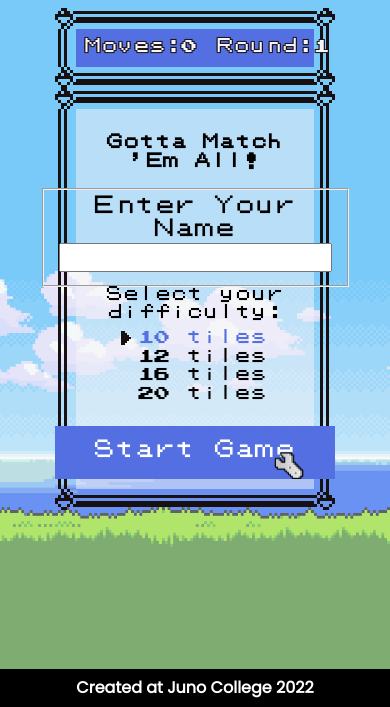
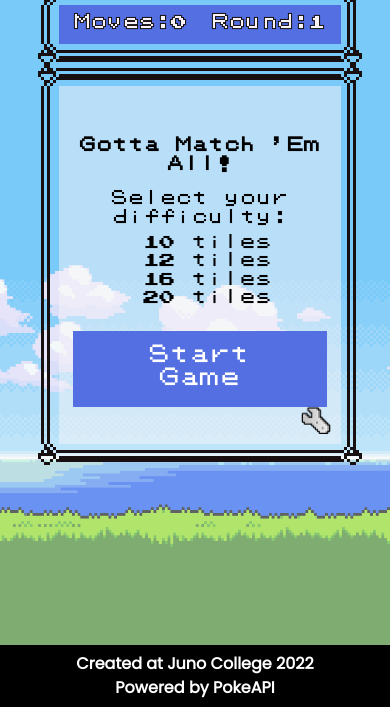
Before and after one commit to huddle3-2/shannon-taimoor-project2, a plain HTML site: page index.html in a window 390 px wide. Shown: the part 137-844 px from the top of the page. Drawn offline with Linux system fonts and the light colour scheme.

Commit message:
fixed some styling issues

```diff
--- a/index.html
+++ b/index.html
@@ -45,7 +45,7 @@
           <div class="menu" id="startGame">
             <h3>Gotta Match 'Em All!</h3>
             <form action="">
-              <fieldset name="userName" class="userName">
+              <!-- <fieldset name="userName" class="userName">
                 <label for="inputName">Enter Your Name</label>
                 <input
                   type="text"
@@ -53,8 +53,13 @@
                   id="inputName"
                   class="inputName"
                 />
-              </fieldset>
-              <fieldset name="difficulty" class="difficulty" id="difficulty">
+              </fieldset> -->
+              <fieldset
+                name="difficulty"
+                class="difficulty"
+                id="difficulty"
+                role="radiogroup"
+              >
                 <legend for="difficulty" class="difficultyLabel">
                   Select your difficulty:
                 </legend>
@@ -65,7 +70,7 @@
                     value="1"
                     id="5"
                     name="tiles"
-                    checked
+                    aria-checked="true"
                   />
                   <label tabindex="0" for="5">10 tiles</label>
                 </div>
@@ -76,6 +81,7 @@
                     value="6"
                     id="6"
                     name="tiles"
+                    aria-checked="false"
                   />
                   <label tabindex="0" for="6">12 tiles</label>
                 </div>
@@ -86,16 +92,19 @@
                     value="8"
                     id="8"
                     name="tiles"
+                    aria-checked="false"
                   />
                   <label tabindex="0" for="8">16 tiles</label>
                 </div>
                 <div class="tileSelection">
                   <input
+                    role="button"
                     class="sr-only"
                     type="radio"
                     value="10"
                     id="10"
                     name="tiles"
+                    aria-checked="false"
                   />
                   <label tabindex="0" for="10">20 tiles</label>
                 </div>
@@ -122,7 +131,10 @@
     <!-- MAIN ENDS -->
     <!-- FOOTER STARTS -->
     <footer>
-      <p>Created at Juno College 2022</p>
+      <div class="wrapper">
+        <p>Created at Juno College 2022</p>
+        <p>Powered by PokeAPI</p>
+      </div>
     </footer>
     <!-- FOOTER ENDS -->
     <script type="module" src="script.js"></script>
--- a/script.js
+++ b/script.js
@@ -105,7 +105,7 @@ pokeApp.createBoard = (pokeCards) => {
   pokeApp.loader.style.display = "none";
 };
 
-// trigger difficulty level event listener
+// add event listeners
 pokeApp.events = function () {
   document
     .querySelector("form")
@@ -313,7 +313,7 @@ pokeApp.handleMusicClick = () => {
     audio.textContent = "ON";
   }
 };
-
+//handle setting button click
 pokeApp.handleSettingsButtonClick = () => {
   pokeApp.settingsMenu.style.display = "flex";
   pokeApp.settingsButton.style.display = "none";
@@ -323,6 +323,7 @@ pokeApp.handleSettingsButtonClick = () => {
   pokeApp.message.classList.remove("appear");
 };
 
+//handle sound on/off
 pokeApp.handleSoundButtonClick = () => {
   const sound = document.querySelector("#soundControl");
   if (sound.textContent === "ON") {
@@ -338,6 +339,7 @@ pokeApp.handleSoundButtonClick = () => {
   }
 };
 
+//handle menu close button
 pokeApp.handleCloseButtonClick = () => {
   pokeApp.settingsMenu.style.display = "none";
   pokeApp.settingsButton.style.display = "block";
--- a/styles/sass/partials/_footer.scss
+++ b/styles/sass/partials/_footer.scss
@@ -3,17 +3,25 @@ footer {
   width: 100%;
   text-align: center;
   display: flex;
+  flex-direction: column;
   align-items: center;
   position: fixed;
   justify-content: center;
   bottom: 0;
+  z-index: 400;
+
+  .wrapper {
+    padding: 10px 0;
+  }
 
   p {
     font-family: $poppins;
     color: white;
     font-weight: bold;
     margin: 0;
-    padding: 10px 0;
+
+    &:not(:last-child) {
+      margin-bottom: 5px;
+    }
   }
-
 }
--- a/styles/sass/partials/_gameBoard.scss
+++ b/styles/sass/partials/_gameBoard.scss
@@ -5,6 +5,7 @@ body {
   background-position: center;
   background-attachment: fixed;
   margin: 0;
+  min-width: 400px;
 }
 
 header {
@@ -19,7 +20,7 @@ main {
   display: flex;
   justify-content: space-evenly;
   background-color: $blue;
-  width: 80%;
+  width: 90%;
   margin: 0 auto;
   color: #f8f3f8;
   border-image: url("../assets/frame.png") 42 round;
@@ -44,7 +45,7 @@ main {
   display: flex;
   flex-direction: column;
   max-width: 1280px;
-  width: 80%;
+  width: 90%;
   max-height: 70vh;
   min-height: 40vh;
   margin: 0 auto;
@@ -60,7 +61,11 @@ main {
   position: relative;
 
   @media (max-width: 700px) {
-    min-height: 50vh;
+    min-height: 400px;
+  }
+
+  @media (max-width: 500px) {
+    max-height: none;
   }
 
   .displayPokemon {
@@ -100,9 +105,9 @@ main {
         justify-content: center;
         align-items: center;
 
-        @media (max-height: 600px) {
-          height: 70px;
-        }
+        // @media (max-height: 600px) {
+        //   height: 70px;
+        // }
       }
     }
 
@@ -197,8 +202,6 @@ main {
   font-family: $pokemonGB;
   background-color: rgba($color: #f8f3f8, $alpha: 0);
   z-index: 200;
-  min-height: 30vh;
-  max-height: 60vh;
 
   form {
     display: flex;
--- a/styles/sass/partials/_header.scss
+++ /dev/null
@@ -1,5 +0,0 @@
-h1 {
-  font-family: $pokemonGB;
-  text-align: center;
-  font-size: 1.6rem;
-}
--- a/styles/sass/partials/_typography.scss
+++ b/styles/sass/partials/_typography.scss
@@ -4,8 +4,18 @@
   font-weight: normal;
 }
 
-.startGame{
+.startGame {
   font-family: $pokemonGB;
+}
+
+h1 {
+  font-family: $pokemonGB;
+  text-align: center;
+  font-size: 1.6rem;
+
+  @media (max-width: 500px) {
+    font-size: 1.2rem;
+  }
 }
 
 h2 {
@@ -15,21 +25,22 @@ h2 {
 
 p {
   font-family: $pokemonGB;
-  @media (max-width:500px){
-    font-size:0.8rem;
-    margin:10px;
+  @media (max-width: 500px) {
+    font-size: 0.8rem;
+    margin: 10px;
   }
 }
 
-h3{
+h3 {
   font-family: $pokemonGB;
-  @media (max-width:500px){
-    font-size:0.8rem;
+  @media (max-width: 500px) {
+    font-size: 0.8rem;
   }
 }
 
-.difficultyLabel, .tileSelection{
-  @media (max-width:500px){
-    font-size:0.8rem;
+.difficultyLabel,
+.tileSelection {
+  @media (max-width: 500px) {
+    font-size: 0.8rem;
   }
 }
--- a/styles/sass/partials/styles.scss
+++ b/styles/sass/partials/styles.scss
@@ -1,6 +1,5 @@
 @import "./variables";
-@import './setup';
+@import "./setup";
 @import "./typography";
-@import "./header";
 @import "./gameBoard";
 @import "./footer";
```
Also changed, not shown: assets/audio-icon.svg (deleted), assets/flying-charizard.gif (deleted), styles/styles.css.
